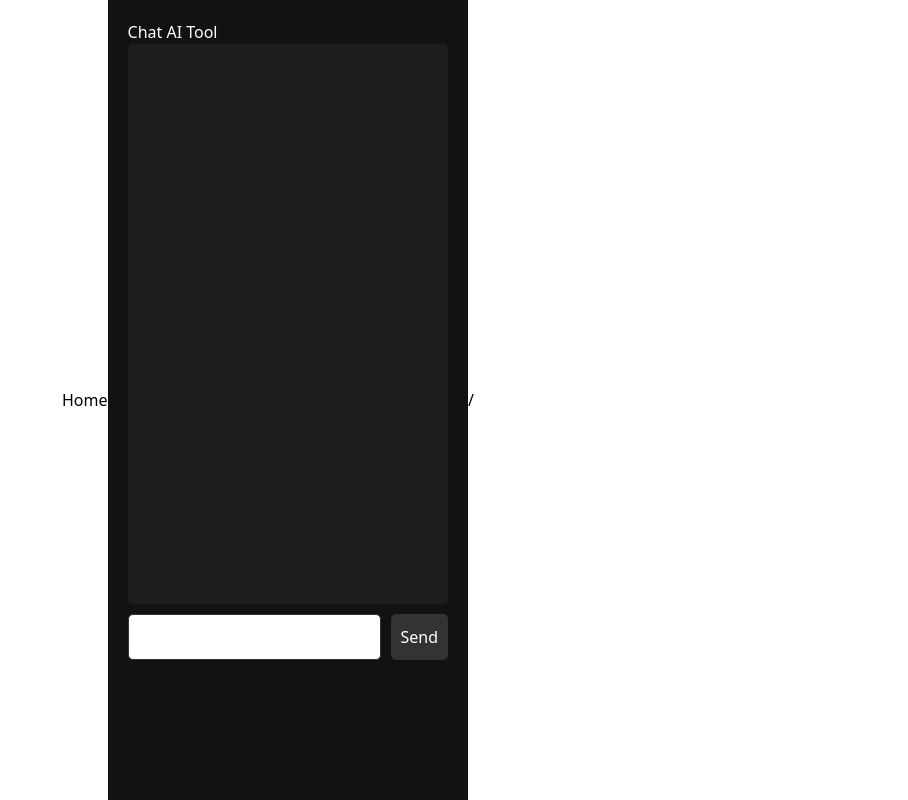
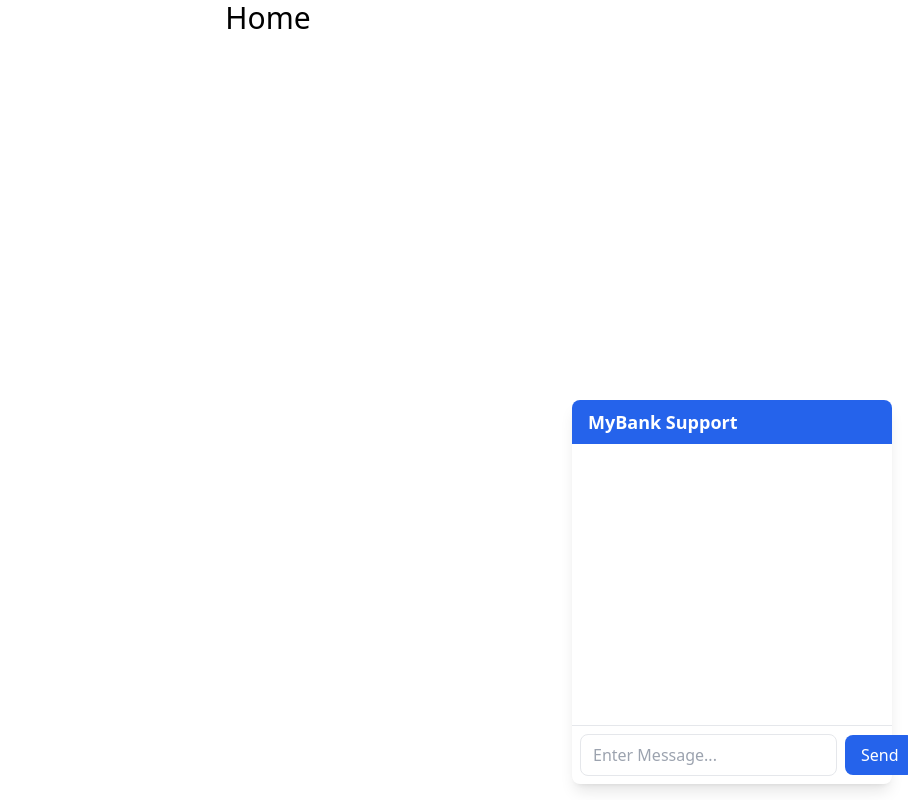
Before and after one commit to AhmedJader/ufothackathon, a Next.js app: page / in a window 1280 px wide. Shown: the whole page, without its empty margins (372-1280 px from the left). Built offline with nearby package versions, Linux system fonts and the light colour scheme.

Commit message:
created the chat feature and text box and fetching the text messages from the cohere ai and integrated the component into page.tsx home landing page.

```diff
--- a/app/page.tsx
+++ b/app/page.tsx
@@ -2,9 +2,13 @@ import Hero from '@/components/chatbot.jsx';
 export default function Home() {
   return (
 
-    <div className="flex items-center justify-center h-full">
-      <h1>Home</h1>
-      <Hero />/
+    <div className="flex flex-col items-center justify-start h-full">
+      <div>
+        <h1 className='text-3xl mb-5'>Home</h1>
+      </div>
+      <div className='flex'>
+        <Hero />
+      </div>
     </div>
   );
 }
--- a/components/chatbot.jsx
+++ b/components/chatbot.jsx
@@ -3,9 +3,13 @@ import React, { useState } from 'react';
 import axios from 'axios';
 
 const Hero = () => {
+  // State to hold the chat messages
   const [messages, setMessages] = useState([]);
+
+  // State to manage the current input from the user
   const [input, setInput] = useState('');
 
+  // Function to handle sending a message
   const handleSendMessage = async () => {
     if (input.trim() === '') return;
 
@@ -15,7 +19,7 @@ const Hero = () => {
     try {
       const response = await axios.post('/api/cohere-chat', { message: input });
       const aiMessage = { role: 'ai', content: response.data.content };
-      setMessages([...messages, userMessage, aiMessage]);
+      setMessages((prevMessages) => [...prevMessages, aiMessage]);
     } catch (error) {
       console.error('Error sending message:', error);
     }
@@ -24,27 +28,41 @@ const Hero = () => {
   };
 
   return (
-    <div style={{ backgroundColor: '#121212', color: '#ffffff', padding: '20px', height: '100vh' }}>
-      <div style={{ maxWidth: '600px', margin: '0 auto' }}>
-        <h1>Chat AI Tool</h1>
-        <div style={{ backgroundColor: '#1e1e1e', padding: '10px', borderRadius: '5px', height: '70vh', overflowY: 'scroll' }}>
+    <div
+      className="fixed bottom-4 right-4 bg-white text-black shadow-lg rounded-lg w-80 h-96 flex flex-col"
+    >
+      {/* Header for the chat tool */}
+      <div className="bg-blue-600 text-white px-4 py-2 rounded-t-lg">
+        <h1 className="text-lg font-semibold">MyBank Support</h1>
+      </div>
+
+      {/* Container to display chat messages */}
+      <div className="flex-1 p-4 overflow-y-auto">
         {messages.map((msg, index) => (
-            <div key={index} style={{ margin: '10px 0' }}>
-              <strong>{msg.role === 'user' ? 'You' : 'AI'}:</strong> {msg.content}
+          <div key={index} className="mb-2">
+            <strong className="block">
+              {msg.role === 'user' ? 'You' : 'MyBank Support'}:
+            </strong>
+            <span>{msg.content}</span>
           </div>
         ))}
       </div>
-        <div style={{ display: 'flex', marginTop: '10px', color: 'black' }}>
+
+      {/* Input and send button container */}
+      <div className="flex items-center gap-2 border-t p-2">
         <input
           type="text"
           value={input}
           onChange={(e) => setInput(e.target.value)}
-            style={{ flex: 1, padding: '10px', borderRadius: '5px', border: '1px solid #333' }}
+          placeholder="Enter Message..."
+          className="flex-1 px-3 py-2 border rounded-lg"
         />
-          <button onClick={handleSendMessage} style={{ marginLeft: '10px', padding: '10px', borderRadius: '5px', backgroundColor: '#333', color: '#fff' }}>
+        <button
+          onClick={handleSendMessage}
+          className="px-4 py-2 bg-blue-600 text-white rounded-lg hover:bg-blue-700 transition"
+        >
           Send
         </button>
-        </div>
       </div>
     </div>
   );
```
Lines whose indentation alone changed are shown as unchanged.
